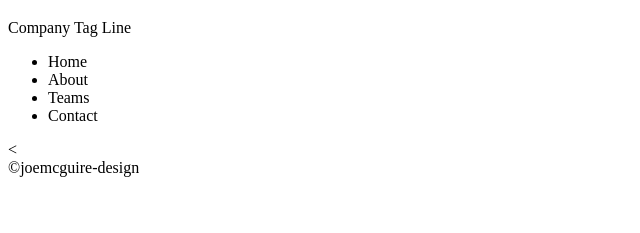
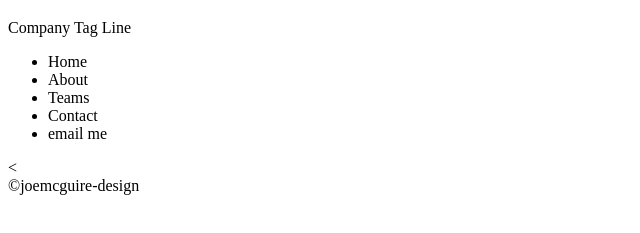
Before and after one commit to joewaltermcguire/Fed1StudioProject2, a plain HTML site: page Fed1StudioProject2/index.html in a window 1280 px wide. Shown: the part 61-294 px from the top of the page, without its empty margins (0-640 px from the left). Drawn offline with Linux system fonts and the light colour scheme.

Commit message:
Email me

```diff
--- a/Fed1StudioProject2/index.html
+++ b/Fed1StudioProject2/index.html
@@ -12,6 +12,7 @@
             <li>About</li>
             <li>Teams</li>
             <li>Contact</li>
+            <li>email me</li>
         </ul>
     </nav>
     <main>
```
